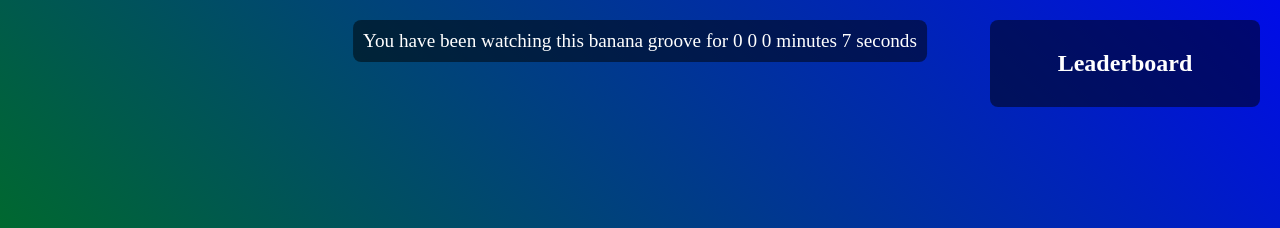
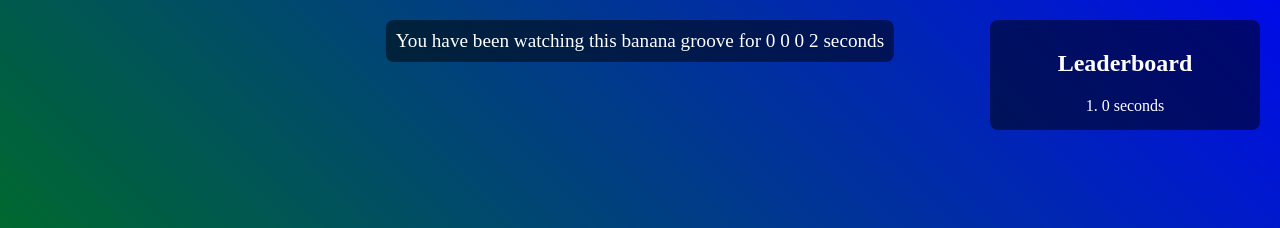
Before and after one commit to LordMozart/dance, a plain HTML site: page index.html in a window 1280 px wide. Both pictures are taken after a click on the button "Click Here". Shown: the top 228 px of the page. Drawn offline with Linux system fonts and the light colour scheme.

Commit message:
Update index.html

```diff
--- a/index.html
+++ b/index.html
@@ -135,7 +135,7 @@
         <span id="days">0</span> <span id="day-label">days</span>
         <span id="hours">0</span> <span id="hour-label">hours</span>
         <span id="minutes">0</span> <span id="minute-label">minutes</span>
-        <span id="seconds">0</span> seconds
+        <span id="seconds">0</span> <span id="second-label">seconds</span>
     </div>
 
     <div class="leaderboard hidden" id="leaderboard">
@@ -146,7 +146,7 @@
     </div>
 
     <!-- Reset Button -->
-    <button class="reset-button" id="reset-button">Reset Leaderboard</button>
+    <button class="reset-button hidden" id="reset-button">Reset Leaderboard</button>
 
     <script>
         document.addEventListener('DOMContentLoaded', () => {
@@ -157,7 +157,7 @@
             const leaderboard = document.getElementById('leaderboard');
             const leaderboardList = document.getElementById('leaderboard-list');
             const resetButton = document.getElementById('reset-button');
-            const startTime = new Date();
+            let startTime;
 
             // Function to format time
             function formatTime(ms) {
@@ -185,13 +185,11 @@
                 document.getElementById('minutes').textContent = minutes;
                 document.getElementById('seconds').textContent = seconds;
 
-                document.getElementById('day-label').textContent = days === 1 ? 'day' : 'days';
-                document.getElementById('hour-label').textContent = hours === 1 ? 'hour' : 'hours';
-                document.getElementById('minute-label').textContent = minutes === 1 ? 'minute' : 'minutes';
-
+                // Show or hide labels based on the values
                 document.getElementById('day-label').style.display = days > 0 ? 'inline' : 'none';
-                document.getElementById('hour-label').style.display = hours > 0 ? 'inline' : 'none';
-                document.getElementById('minute-label').style.display = minutes > 0 || seconds > 0 ? 'inline' : 'none';
+                document.getElementById('hour-label').style.display = hours > 0 || days > 0 ? 'inline' : 'none';
+                document.getElementById('minute-label').style.display = minutes > 0 || hours > 0 || days > 0 ? 'inline' : 'none';
+                document.getElementById('second-label').style.display = true; // Always show seconds
             }
 
             // Show content function
@@ -206,11 +204,13 @@
                 body.classList.add('show-content');
                 startButton.style.display = 'none';
 
-                // Update the counter every second
+                // Set start time and update the counter every second
+                startTime = new Date();
+                localStorage.setItem('startTime', startTime.toISOString());
                 setInterval(updateCounter, 1000);
 
-                // Save start time
-                localStorage.setItem('startTime', new Date().toISOString());
+                // Update leaderboard
+                updateLeaderboard();
             }
 
             // Update leaderboard
```
